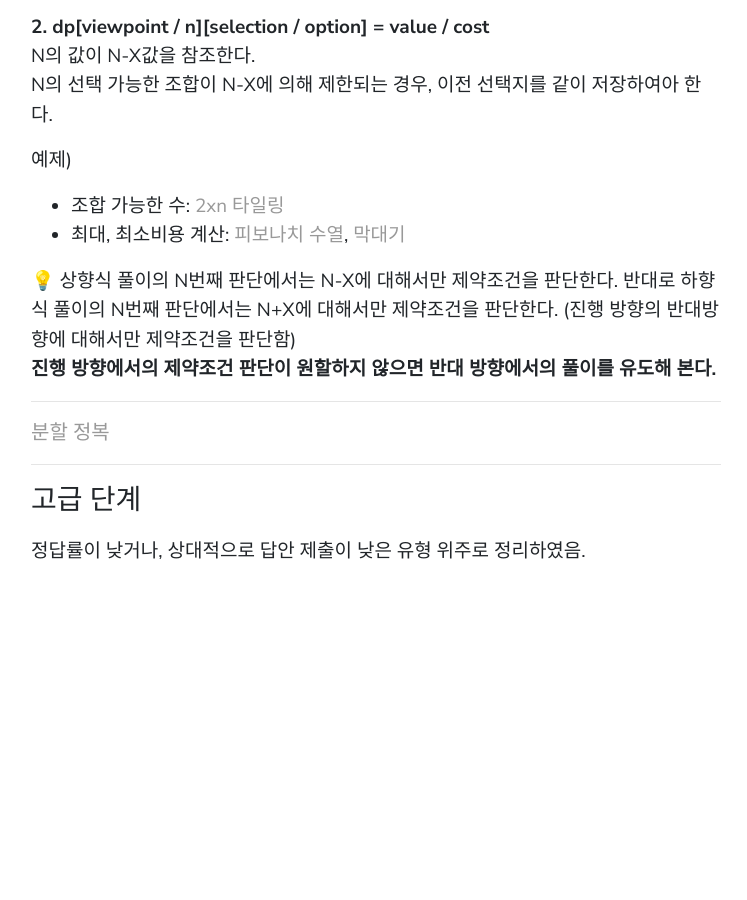
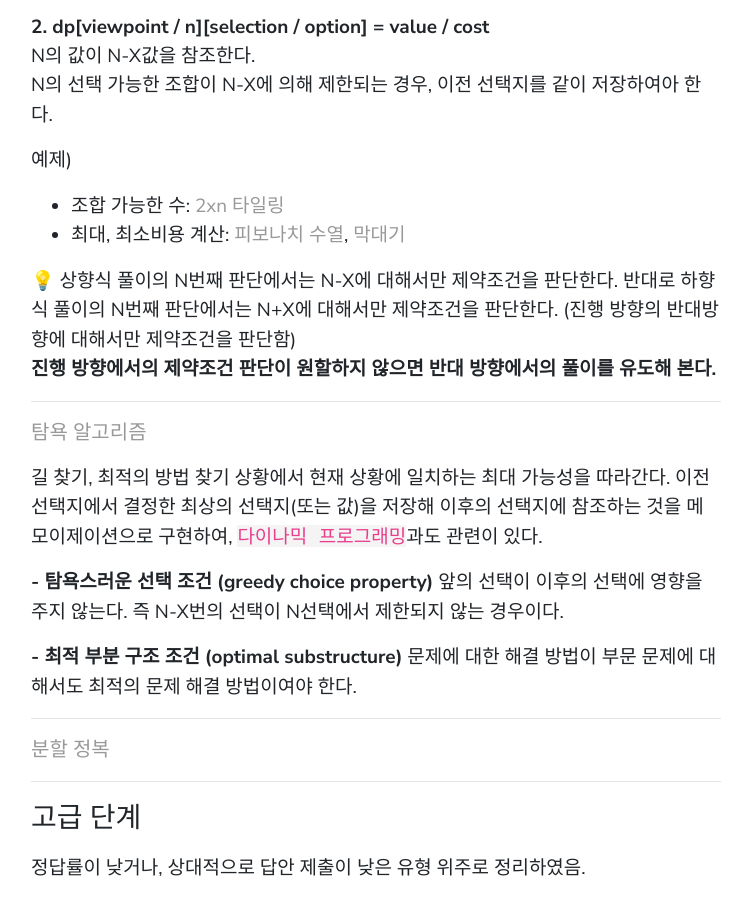
Before and after one commit to live2skull/blog.live2skull.kr, a Jekyll site: the page built from _posts/algorithm/2020-04-01-algorithm-types.markdown, in a window 1280 px wide and 900 px high, scrolled down 5926 px. Shown: the whole window, without its empty margins (84-831 px from the left). Built offline with Jekyll 4.4.1, drawn with Linux system fonts in a browser that asks for light colours; before the commit the page ends 6508 px from its top, so only the background shows below that.

Commit message:
탐욕 알고리즘 기본 유형 작성 시작

```diff
--- a/_posts/algorithm/2020-04-01-algorithm-types.markdown
+++ b/_posts/algorithm/2020-04-01-algorithm-types.markdown
@@ -211,6 +211,17 @@ N의 선택 가능한 조합이 N-X에 의해 제한되는 경우, 이전 선택
 💡 상향식 풀이의 N번째 판단에서는 N-X에 대해서만 제약조건을 판단한다. 반대로 하향식 풀이의 N번째 판단에서는 N+X에 대해서만 제약조건을 판단한다. (진행 방향의 반대방향에 대해서만 제약조건을 판단함)
 **진행 방향에서의 제약조건 판단이 원할하지 않으면 반대 방향에서의 풀이를 유도해 본다.**
 
+----
+
+#### [탐욕 알고리즘](https://www.acmicpc.net/problem/tag/%EA%B7%B8%EB%A6%AC%EB%94%94%20%EC%95%8C%EA%B3%A0%EB%A6%AC%EC%A6%98)
+
+길 찾기, 최적의 방법 찾기 상황에서 현재 상황에 일치하는 최대 가능성을 따라간다. 이전 선택지에서 결정한 최상의 선택지(또는 값)을 저장해 이후의 선택지에 참조하는 것을 메모이제이션으로 구현하여, `다이나믹 프로그래밍`과도 관련이 있다.
+
+**\- 탐욕스러운 선택 조건 (greedy choice property)**
+앞의 선택이 이후의 선택에 영향을 주지 않는다. 즉 N-X번의 선택이 N선택에서 제한되지 않는 경우이다.
+
+**\- 최적 부분 구조 조건 (optimal substructure)**
+문제에 대한 해결 방법이 부문 문제에 대해서도 최적의 문제 해결 방법이여야 한다.
 
 ----
 
```
